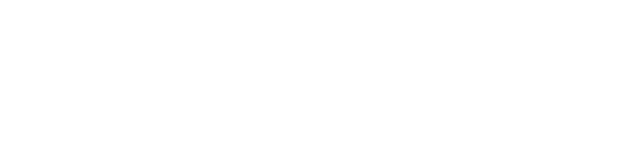
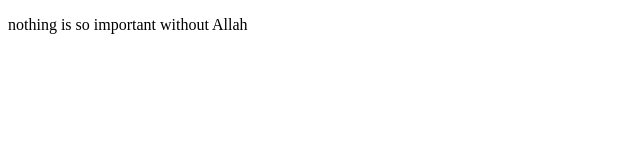
Before and after one commit to khairulcse37/first-git-hub, a plain HTML site: page index.html in a window 1280 px wide. Shown: the whole page, without its empty margins (0-640 px from the left). Drawn offline with Linux system fonts and the light colour scheme.

Commit message:
my first file

```diff
--- a/index.html
+++ b/index.html
@@ -6,6 +6,6 @@
     <title>github</title>
 </head>
 <body>
-
+    <p>nothing is so important without Allah</p>
 </body>
 </html>
```
